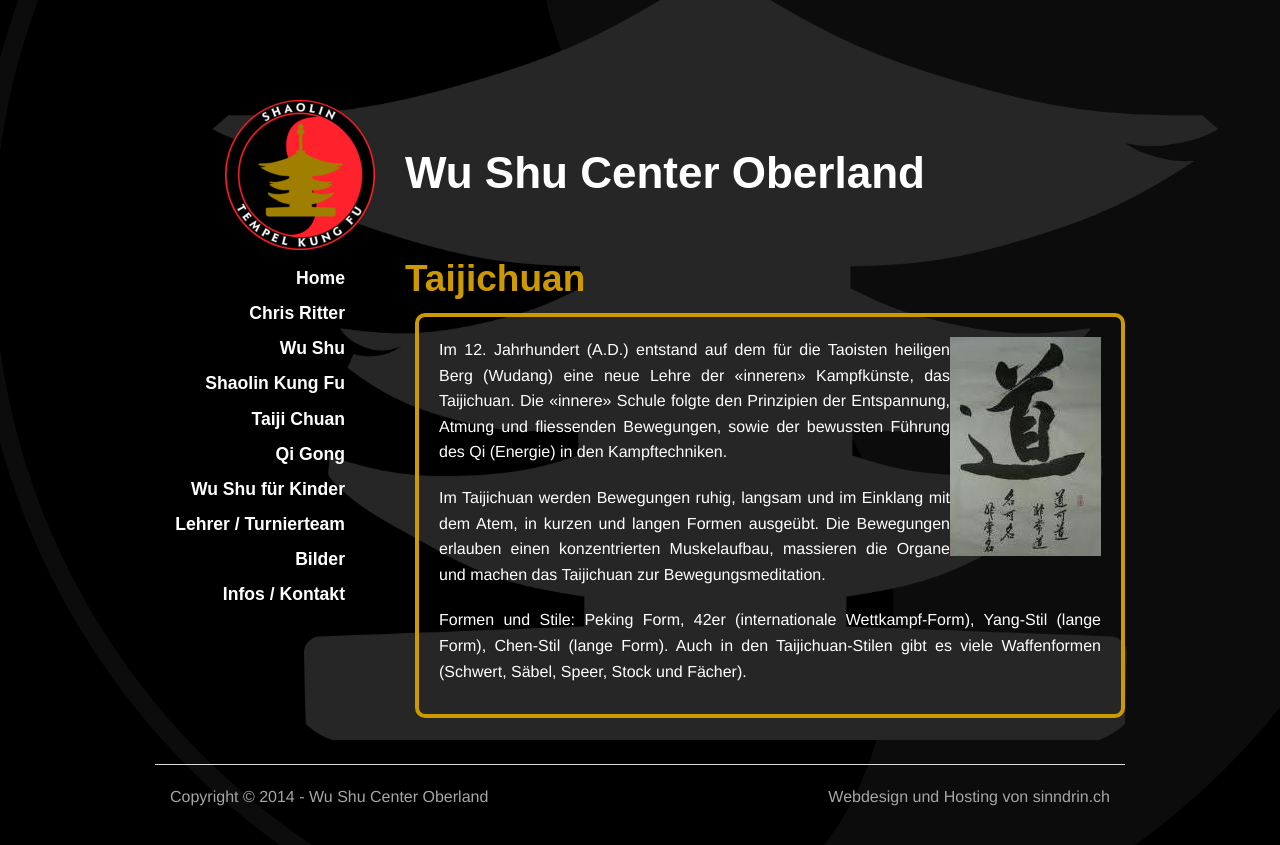
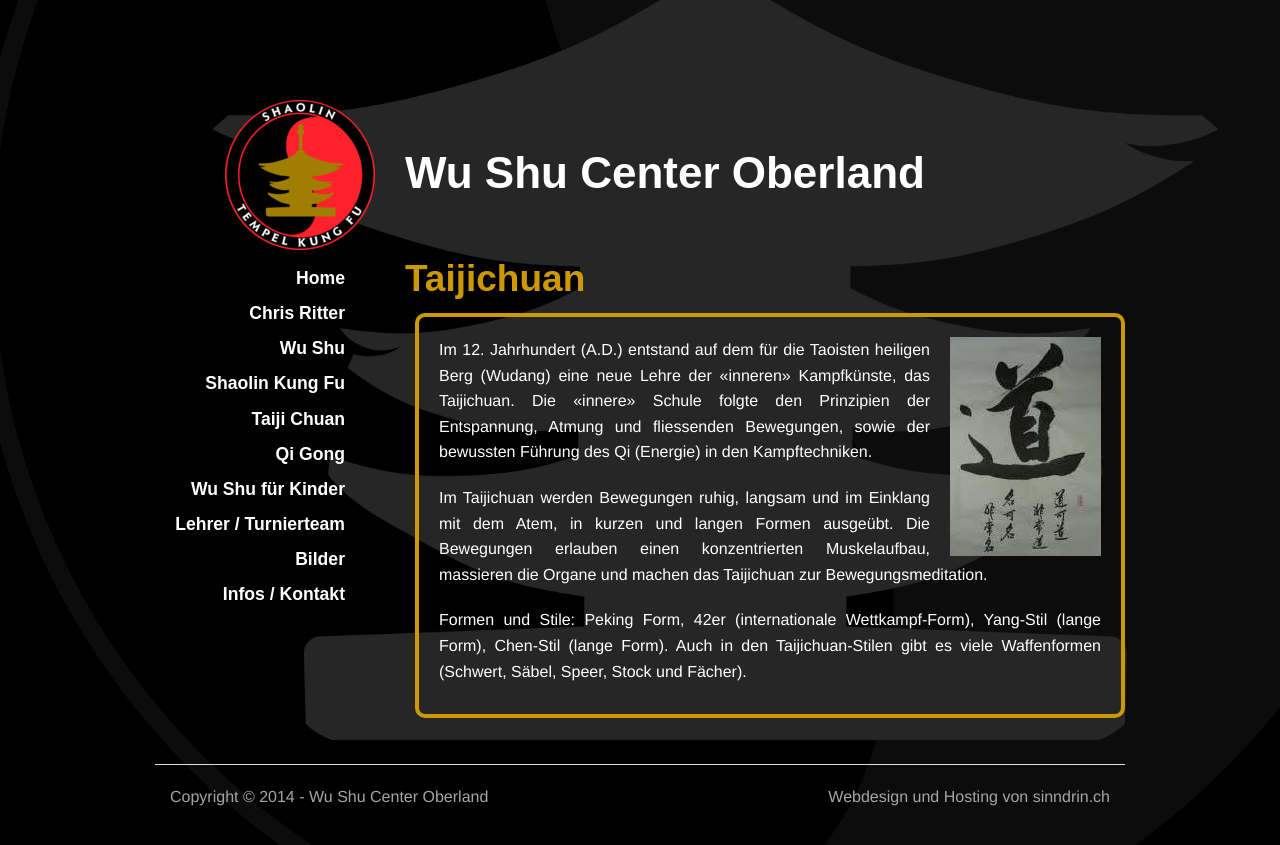
Before and after one commit to wu-shu/wu-shu.github.io, a Jekyll site: the page built from taiji-chuan/index.md, in a window 1280 px wide. Shown: the top 845 px of the page. Built offline with Jekyll 4.4.1, drawn with Linux system fonts in a browser that asks for light colours; some web fonts are replaced; Markdown is read by kramdown in place of the engine named in the settings; comment, search, counter and statistics services are not loaded.

Commit message:
Bild Abstand zu Text

```diff
--- a/taiji-chuan/index.md
+++ b/taiji-chuan/index.md
@@ -3,7 +3,7 @@
 title: Taijichuan
 ---
 
-<img class="ifloat-right" src="/images/tao.jpg" alt="Tao">Im 12. Jahrhundert (A.D.) entstand auf dem für die Taoisten heiligen Berg (Wudang) eine neue Lehre der «inneren» Kampfkünste, das Taijichuan. Die «innere» Schule folgte den Prinzipien der Entspannung, Atmung und fliessenden Bewegungen, sowie der bewussten Führung des Qi (Energie) in den Kampftechniken.
+<img class="right" src="/images/tao.jpg" alt="Tao">Im 12. Jahrhundert (A.D.) entstand auf dem für die Taoisten heiligen Berg (Wudang) eine neue Lehre der «inneren» Kampfkünste, das Taijichuan. Die «innere» Schule folgte den Prinzipien der Entspannung, Atmung und fliessenden Bewegungen, sowie der bewussten Führung des Qi (Energie) in den Kampftechniken.
 
 Im Taijichuan werden Bewegungen ruhig, langsam und im Einklang mit dem Atem, in kurzen und langen Formen ausgeübt. Die Bewegungen erlauben einen konzentrierten Muskelaufbau, massieren die Organe und machen das Taijichuan zur Bewegungsmeditation.
 
```
Also changed, not shown: qi-gong/index.md (+1 -1 lines).
